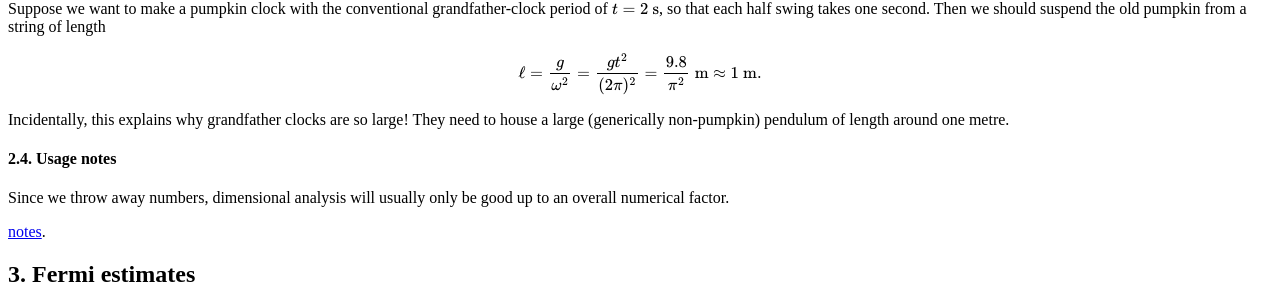
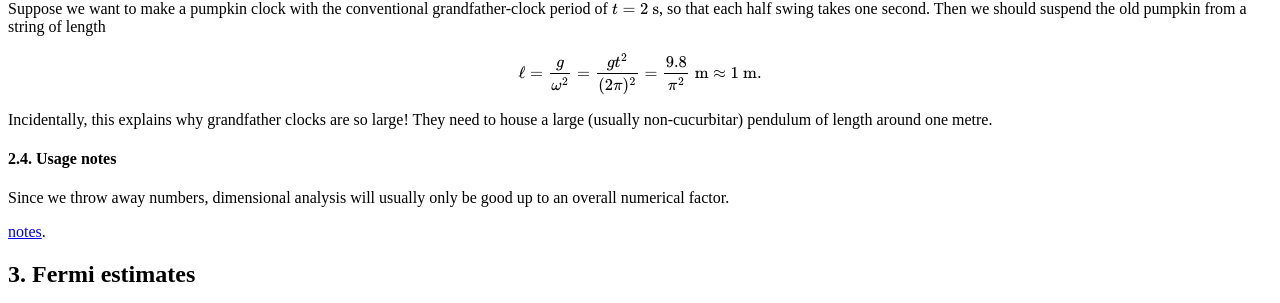
Before and after one commit to hapax/hapax.github.io, a Jekyll site: the page built from assets/simple-physics.md, in a window 1280 px wide and 900 px high, scrolled down 2108 px. Shown: the part 149-452 px from the top of the window. Built offline with Jekyll 4.4.1, drawn with Linux system fonts in a browser that asks for light colours; our own code applies the rules of GitHub Pages for plain Markdown files; formulas are drawn with MathJax 3; a script that is not in the unit is left out.

Commit message:
Update simple-physics.md

```diff
--- a/assets/simple-physics.md
+++ b/assets/simple-physics.md
@@ -193,7 +193,7 @@ $$
 $$
 
 Incidentally, this explains why grandfather clocks are so large!
-They need to house a large (generically non-pumpkin) pendulum of
+They need to house a large (usually non-cucurbitar) pendulum of
 length around one metre.
 
 #### 2.4. Usage notes<a id="sec-2-4" name="sec-2-4"></a>
```
